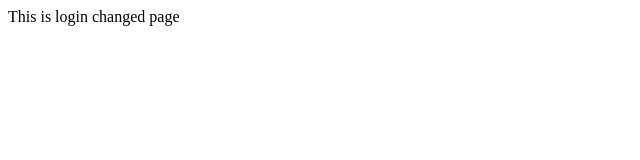
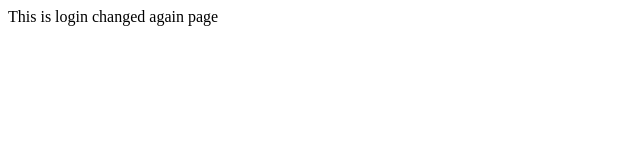
Before and after one commit to Rohitallawadhi8/myapp, a plain HTML site: page login.html in a window 1280 px wide. Shown: the full height of the page, 0-640 px from the left. Drawn offline with Linux system fonts and the light colour scheme.

Commit message:
Login.html changed again

```diff
--- a/login.html
+++ b/login.html
@@ -4,6 +4,6 @@
 	<title></title>
 </head>
 <body>
-    This is login changed page
+    This is login changed  again page
 </body>
 </html>
```
